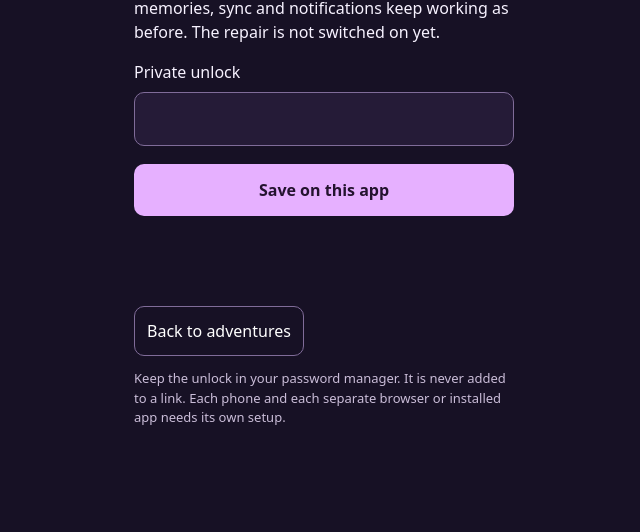
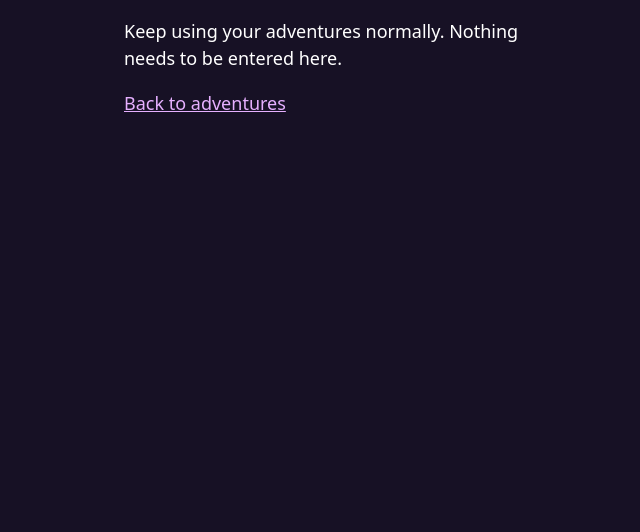
Before and after one commit to avishorwork-wq/ABCAdventure-app, a plain HTML site: page unlock.html in a window 1280 px wide. Shown: the part 268-800 px from the top of the page, without its empty margins (316-956 px from the left). Drawn offline with Linux system fonts and the light colour scheme.

```diff
--- a/unlock.html
+++ b/unlock.html
@@ -1 +1 @@
-<!doctype html><html lang="en"><head><meta charset="utf-8"><meta name="viewport" content="width=device-width,initial-scale=1,viewport-fit=cover"><meta name="referrer" content="no-referrer"><meta http-equiv="Content-Security-Policy" content="default-src 'none';script-src 'self';style-src 'unsafe-inline';form-action 'none';base-uri 'none'"><title>Prepare private unlock | Alphabet Adventures</title></head><body data-setup-page="true" style="margin:0;background:#171125"><script src="./unlock-setup.js"></script></body></html>
+<!doctype html><html lang="en"><head><meta charset="utf-8"><meta name="viewport" content="width=device-width,initial-scale=1"><meta name="referrer" content="no-referrer"><title>Alphabet Adventures</title><style>body{background:#171125;color:#fff;font:18px/1.5 system-ui,sans-serif;max-width:400px;margin:20vh auto;padding:24px}a{color:#e6b0ff}</style></head><body><h1>No setup needed</h1><p>Keep using your adventures normally. Nothing needs to be entered here.</p><p><a href="./">Back to adventures</a></p></body></html>
```
